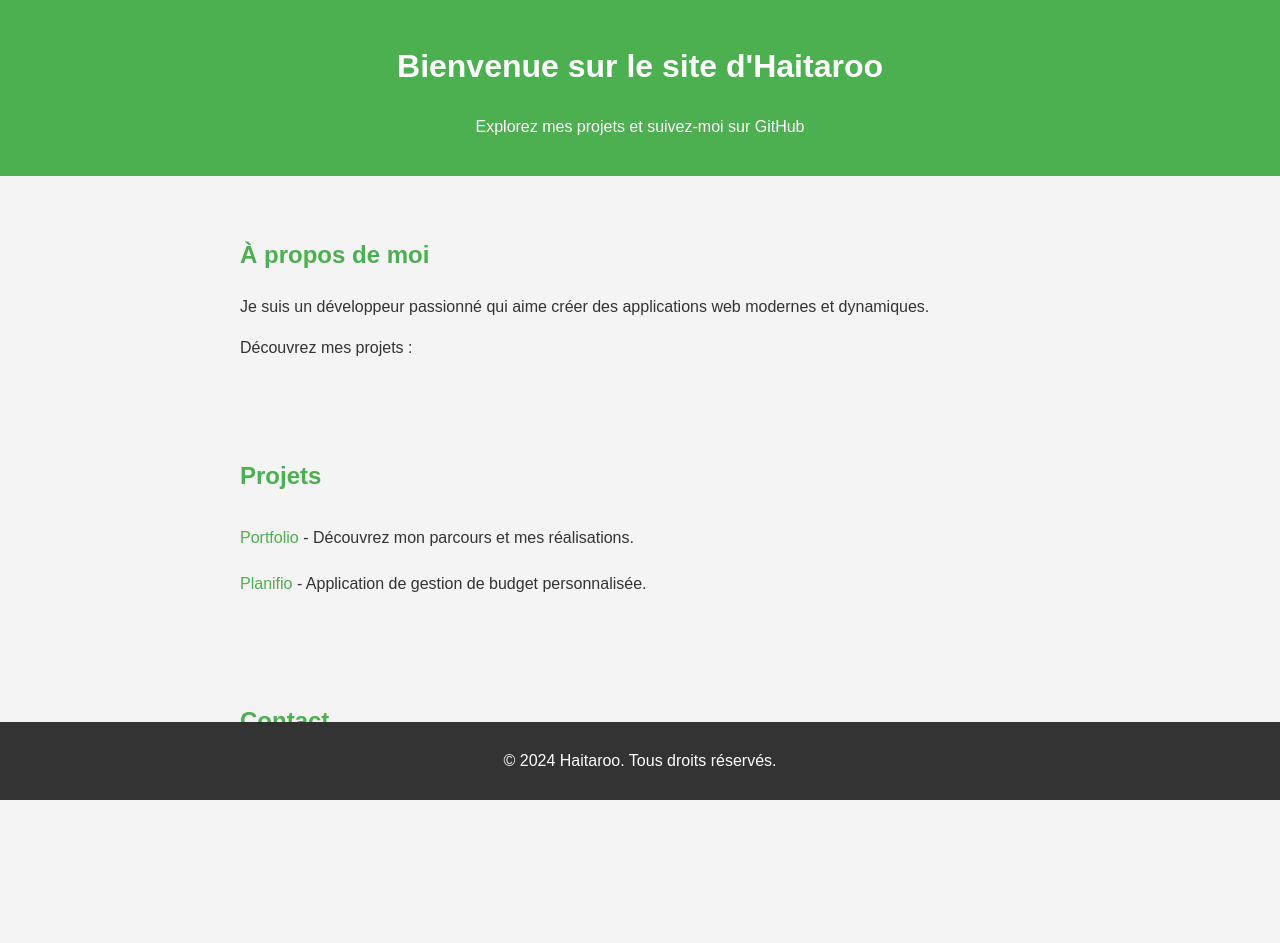
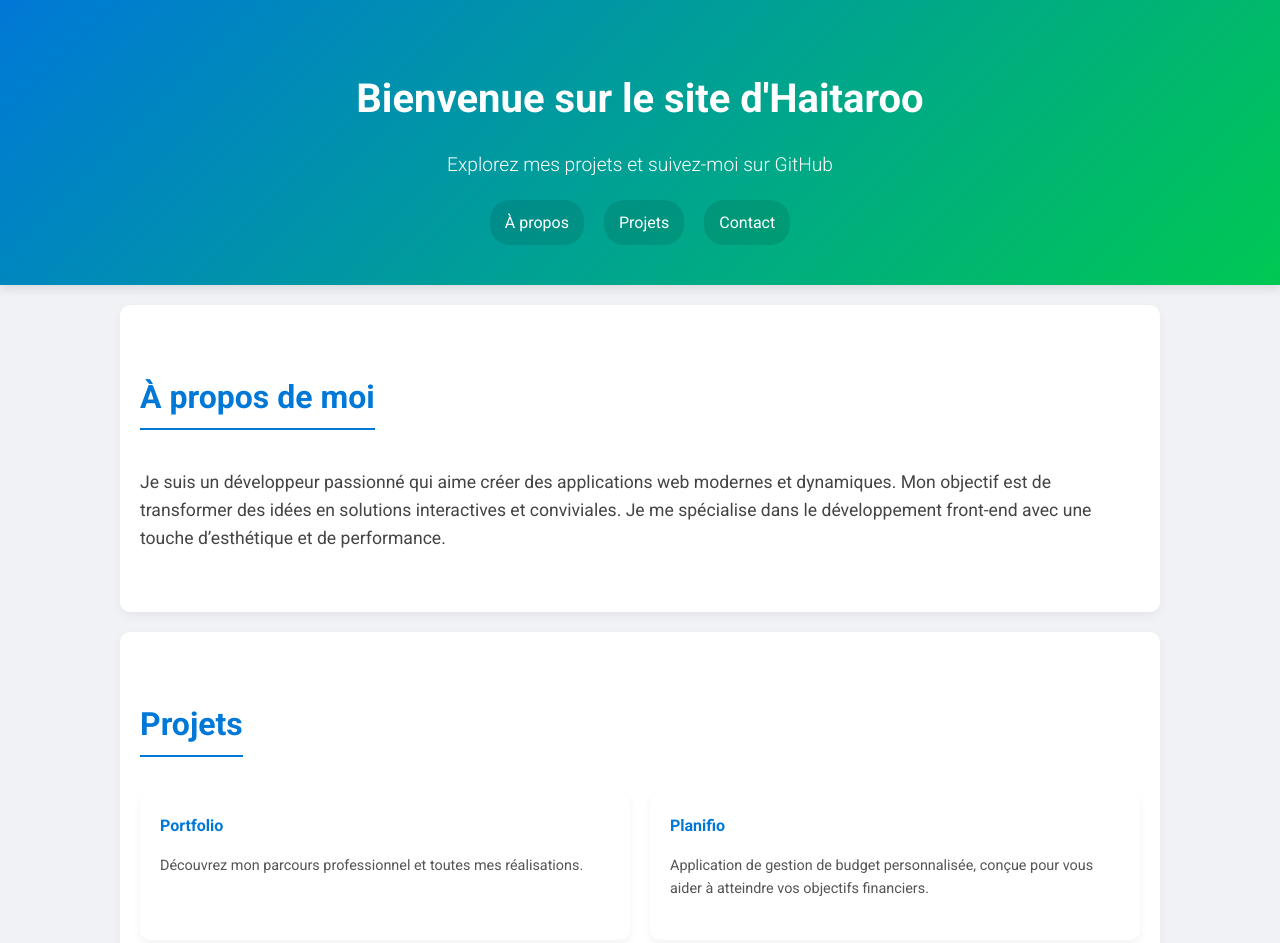
Before and after one commit to Haitaroo/Haitaroo.github.io, a plain HTML site: page index.html in a window 1280 px wide. Shown: the top 943 px of the page. Before the commit the page ends 842 px from the top, so only its background shows below. Drawn offline with Linux system fonts and the light colour scheme.

Commit message:
Update index.html

```diff
--- a/index.html
+++ b/index.html
@@ -1,4 +1,3 @@
-
 <!DOCTYPE html>
 <html lang="fr">
 <head>
@@ -6,59 +5,134 @@
   <meta name="viewport" content="width=device-width, initial-scale=1.0">
   <meta http-equiv="X-UA-Compatible" content="ie=edge">
   <title>Bienvenue sur mon site - Haitaroo</title>
+  <link rel="preconnect" href="https://fonts.googleapis.com">
+  <link rel="preconnect" href="https://fonts.gstatic.com" crossorigin>
+  <link href="https://fonts.googleapis.com/css2?family=Roboto:wght@300;400;700&display=swap" rel="stylesheet">
+  <link rel="stylesheet" href="styles.css">
   <style>
     body {
-      font-family: 'Arial', sans-serif;
+      font-family: 'Roboto', sans-serif;
       margin: 0;
       padding: 0;
-      background-color: #f4f4f4;
+      background-color: #f0f2f5;
       color: #333;
       line-height: 1.6;
     }
 
     header {
-      background-color: #4CAF50;
+      background: linear-gradient(135deg, #0078d7, #00c853);
       color: white;
-      padding: 20px;
+      padding: 40px 0;
       text-align: center;
+      box-shadow: 0 4px 10px rgba(0, 0, 0, 0.1);
+    }
+
+    header h1 {
+      font-weight: 700;
+      font-size: 2.5rem;
+      margin-bottom: 10px;
+    }
+
+    header p {
+      font-weight: 300;
+      font-size: 1.2rem;
+    }
+
+    nav {
+      display: flex;
+      justify-content: center;
+      gap: 20px;
+      margin-top: 15px;
+    }
+
+    nav a {
+      color: white;
+      text-decoration: none;
+      padding: 10px 15px;
+      background: rgba(0, 0, 0, 0.1);
+      border-radius: 20px;
+      transition: background-color 0.3s;
+    }
+
+    nav a:hover {
+      background-color: rgba(0, 0, 0, 0.3);
     }
 
     section {
-      padding: 20px;
+      padding: 40px 20px;
       margin: 20px auto;
-      max-width: 800px;
+      max-width: 1000px;
+      background: white;
+      border-radius: 10px;
+      box-shadow: 0 4px 10px rgba(0, 0, 0, 0.05);
     }
 
-    h2 {
-      color: #4CAF50;
+    section h2 {
+      color: #0078d7;
+      margin-bottom: 20px;
+      font-size: 2rem;
+      border-bottom: 2px solid #0078d7;
+      display: inline-block;
+      padding-bottom: 5px;
+    }
+
+    section p {
+      font-size: 1.1rem;
+      color: #444;
+      margin-bottom: 20px;
     }
 
     ul {
       list-style-type: none;
       padding: 0;
+      display: grid;
+      grid-template-columns: repeat(auto-fit, minmax(300px, 1fr));
+      gap: 20px;
     }
 
     ul li {
-      padding: 10px 0;
+      background: #ffffff;
+      border-radius: 10px;
+      box-shadow: 0 4px 10px rgba(0, 0, 0, 0.05);
+      padding: 20px;
+      transition: transform 0.3s;
     }
 
-    a {
-      text-decoration: none;
-      color: #4CAF50;
+    ul li:hover {
+      transform: scale(1.05);
     }
 
-    a:hover {
-      text-decoration: underline;
+    ul li a {
+      text-decoration: none;
+      color: #0078d7;
+      font-weight: 700;
+    }
+
+    ul li a:hover {
+      color: #00c853;
+    }
+
+    .project-info {
+      margin-top: 15px;
+    }
+
+    .project-info p {
+      color: #555;
+      font-size: 0.9rem;
     }
 
     footer {
       text-align: center;
-      background-color: #333;
+      background-color: #0078d7;
       color: white;
-      padding: 10px 0;
-      position: fixed;
-      width: 100%;
-      bottom: 0;
+      padding: 20px 0;
+      position: relative;
+      margin-top: 40px;
+    }
+
+    footer p {
+      margin: 0;
+      font-size: 1rem;
     }
   </style>
 </head>
@@ -66,25 +140,40 @@
   <header>
     <h1>Bienvenue sur le site d'Haitaroo</h1>
     <p>Explorez mes projets et suivez-moi sur GitHub</p>
+    <nav>
+      <a href="#about">À propos</a>
+      <a href="#projects">Projets</a>
+      <a href="#contact">Contact</a>
+    </nav>
   </header>
 
   <section id="about">
     <h2>À propos de moi</h2>
-    <p>Je suis un développeur passionné qui aime créer des applications web modernes et dynamiques.</p>
-    <p>Découvrez mes projets :</p>
+    <p>Je suis un développeur passionné qui aime créer des applications web modernes et dynamiques. Mon objectif est de transformer des idées en solutions interactives et conviviales. Je me spécialise dans le développement front-end avec une touche d’esthétique et de performance.</p>
   </section>
 
   <section id="projects">
     <h2>Projets</h2>
     <ul>
-      <li><a href="https://haitaroo.github.io/portfolio">Portfolio</a> - Découvrez mon parcours et mes réalisations.</li>
-      <li><a href="https://haitaroo.github.io/Planifio">Planifio</a> - Application de gestion de budget personnalisée.</li>
+      <li>
+        <a href="https://haitaroo.github.io/portfolio" target="_blank">Portfolio</a>
+        <div class="project-info">
+          <p>Découvrez mon parcours professionnel et toutes mes réalisations.</p>
+        </div>
+      </li>
+      <li>
+        <a href="https://haitaroo.github.io/Planifio" target="_blank">Planifio</a>
+        <div class="project-info">
+          <p>Application de gestion de budget personnalisée, conçue pour vous aider à atteindre vos objectifs financiers.</p>
+        </div>
+      </li>
     </ul>
   </section>
 
   <section id="contact">
     <h2>Contact</h2>
-    <p>Vous pouvez me retrouver sur GitHub : <a href="https://github.com/Haitaroo" target="_blank">Haitaroo</a>.</p>
+    <p>Vous pouvez me retrouver sur GitHub : <a href="https://github.com/Haitaroo" target="_blank">Haitaroo</a></p>
+    <p>N'hésitez pas à me contacter pour toute collaboration ou question !</p>
   </section>
 
   <footer>
```
